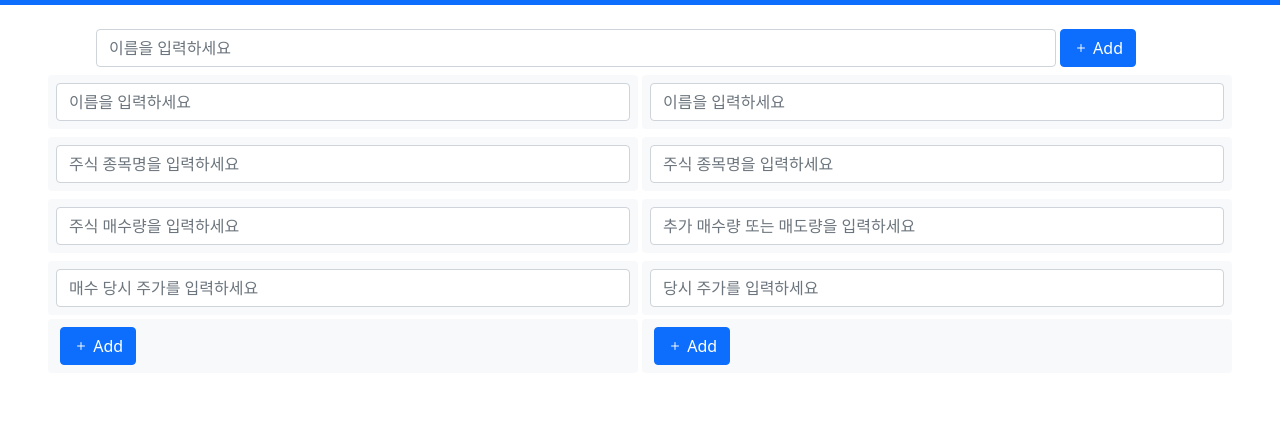
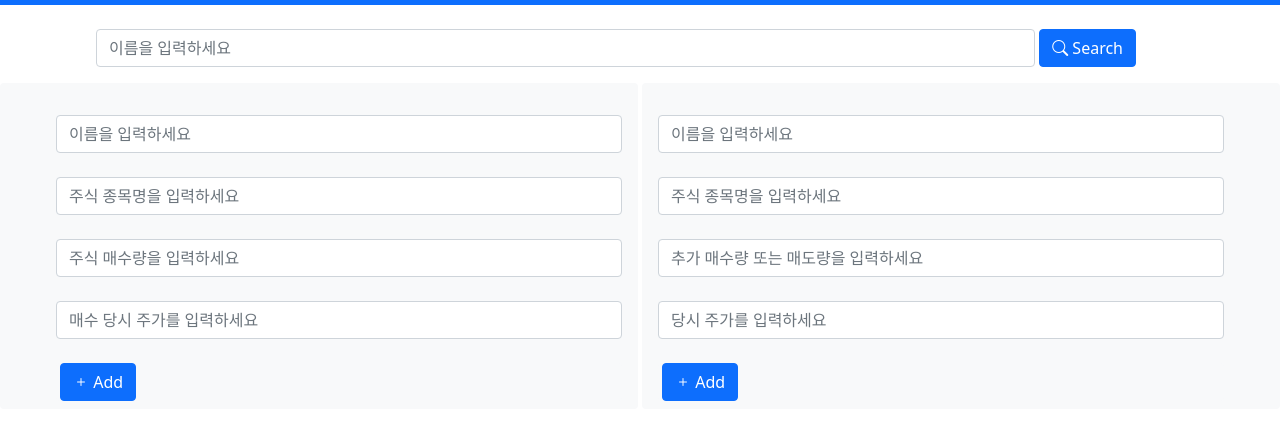
Before and after one commit to be9904/OSS_Collab, a plain HTML site: page index.html in a window 1280 px wide. Shown: the part 45-484 px from the top of the page. Drawn offline with nearby package versions, Linux system fonts and the light colour scheme.

Commit message:
before integrate frontend2

```diff
--- a/index.html
+++ b/index.html
@@ -17,7 +17,11 @@
         />
 
         <title>Stock Checker</title>
-    <style></style>
+        <style>
+            .container {
+                width: 720px;
+            }
+        </style>
     </head>
 
     <body>
@@ -34,37 +38,33 @@
                 class="form-control"
                 id="name"
                 placeholder="이름을 입력하세요"
-      />
+            /> <!-- 여기도 id 있음-->
             <button
                 type="button"
-        id="add"
+                id=" search"
                 class="btn btn-primary ms-1 me-5 text-nowrap"
             >
-        <i class="bi bi-plus"></i> Add
+                <i class="bi bi-search"></i> Search
             </button>
         </div>
 
-    <div class="d-flex mx-5 mt-2">
+        <div class="container mt-3" id="info">
+            <!-- search 했을 때 정보가 나오는 빈칸 container로 하긴 했는데 수정 가능 -->
+        </div>
+
+        <div class="d-flex">
             <div class="flex-grow-1 bg-light rounded-2 p-2 me-1 w-50">
+              <div id="new"> <!-- id는 새정보 추가는 new, 기존 정보 수정은 exist로 설정 -->
+                <div class="flex-grow-1 bg-light rounded-2 ms-5 me-2 mt-4">
                     <input
                         type="text"
                         class="form-control"
                         id="name"
                         placeholder="이름을 입력하세요"
                     />
-      </div>
-      <div class="flex-grow-1 bg-light rounded-2 p-2 w-50">
-        <input
-          type="text"
-          class="form-control"
-          id="name"
-          placeholder="이름을 입력하세요"
-        />
-      </div>
-    </div>
+                </div> <!-- 입력하는 항목 id 전부 다 수정 필요 -->
 
-    <div class="d-flex mx-5 mt-2">
-      <div class="flex-grow-1 bg-light rounded-2 p-2 me-1 w-50">
+                <div class="flex-grow-1 bg-light rounded-2 ms-5 me-2 mt-4">
                     <input
                         type="text"
                         class="form-control"
@@ -72,65 +72,26 @@
                         placeholder="주식 종목명을 입력하세요"
                     />
                 </div>
-      <div class="flex-grow-1 bg-light rounded-2 p-2 w-50">
+
+                <div class="flex-grow-1 bg-light rounded-2 ms-5 me-2 mt-4">
                     <input
                         type="text"
                         class="form-control"
                         id="stock-name"
-          placeholder="주식 종목명을 입력하세요"
+                        placeholder="주식 매수량을 입력하세요"
                     />
                 </div>
-    </div>
 
-    <div class="d-flex mx-5 mt-2">
-      <div class="flex-grow-1 bg-light rounded-2 p-2 me-1 w-50">
+                <div class="flex-grow-1 bg-light rounded-2 ms-5 me-2 mt-4">
                     <input
                         type="text"
                         class="form-control"
-          id="stock-number"
-          placeholder="주식 매수량을 입력하세요"
-        />
-      </div>
-      <div class="flex-grow-1 bg-light rounded-2 p-2 w-50">
-        <input
-          type="text"
-          class="form-control"
-          id="stock-number-add"
-          placeholder="추가 매수량 또는 매도량을 입력하세요"
-        />
-      </div>
-    </div>
-
-    <div class="d-flex mx-5 mt-2">
-      <div class="flex-grow-1 bg-light rounded-2 p-2 me-1 w-50">
-        <input
-          type="text"
-          class="form-control"
-          id="stock-price"
+                        id="stock-name"
                         placeholder="매수 당시 주가를 입력하세요"
                     />
                 </div>
-      <div class="flex-grow-1 bg-light rounded-2 p-2 w-50">
-        <input
-          type="text"
-          class="form-control"
-          id="stock-price"
-          placeholder="당시 주가를 입력하세요"
-        />
-      </div>
-    </div>
 
-    <div class="d-flex mx-5 mt-1">
-      <div class="flex-grow-1 bg-light rounded-2 p-2 me-1 w-50">
-        <button
-          type="button"
-          id="add"
-          class="btn btn-primary ms-1 me-5 text-nowrap"
-        >
-          <i class="bi bi-plus"></i> Add
-        </button>
-      </div>
-      <div class="flex-grow-1 bg-light rounded-2 p-2 w-50">
+                <div class="flex-grow-1 bg-light rounded-2 ms-5 me-2 mt-4">
                     <button
                         type="button"
                         id="add"
@@ -140,6 +101,61 @@
                     </button>
                 </div>
               </div>
+            </div>
+
+            <div class="flex-grow-1 bg-light rounded-2 p-2 w-50">
+              <div id="exist">
+                <div class="flex-grow-1 bg-light rounded-2 ms-2 me-5 mt-4">
+                    <input
+                        type="text"
+                        class="form-control"
+                        id="name"
+                        placeholder="이름을 입력하세요"
+                    />
+                </div>
+
+                <div class="flex-grow-1 bg-light rounded-2 ms-2 me-5 mt-4">
+                    <input
+                        type="text"
+                        class="form-control"
+                        id="name"
+                        placeholder="주식 종목명을 입력하세요"
+                    />
+                </div>
+
+                <div class="flex-grow-1 bg-light rounded-2 ms-2 me-5 mt-4">
+                    <input
+                        type="text"
+                        class="form-control"
+                        id="name"
+                        placeholder="추가 매수량 또는 매도량을 입력하세요"
+                    />
+                </div>
+
+                <div class="flex-grow-1 bg-light rounded-2 ms-2 me-5 mt-4">
+                    <input
+                        type="text"
+                        class="form-control"
+                        id="name"
+                        placeholder="당시 주가를 입력하세요"
+                    />
+                </div>
+
+                <div class="flex-grow-1 bg-light rounded-2 ms-2 me-5 mt-4">
+                    <button
+                        type="button"
+                        id="add"
+                        class="btn btn-primary ms-1 me-5 text-nowrap"
+                    >
+                        <i class="bi bi-plus"></i> Add
+                    </button>
+                </div>
+              </div>
+            </div>
+          </div>
+        </div>
+
+
         <script
             src="https://cdn.jsdelivr.net/npm/bootstrap@5.0.0-beta3/dist/js/bootstrap.bundle.min.js"
             integrity="sha384-JEW9xMcG8R+pH31jmWH6WWP0WintQrMb4s7ZOdauHnUtxwoG2vI5DkLtS3qm9Ekf"
```
Also changed, not shown: backend.js (+85 -0 lines). Lines whose indentation alone changed are shown as unchanged.
